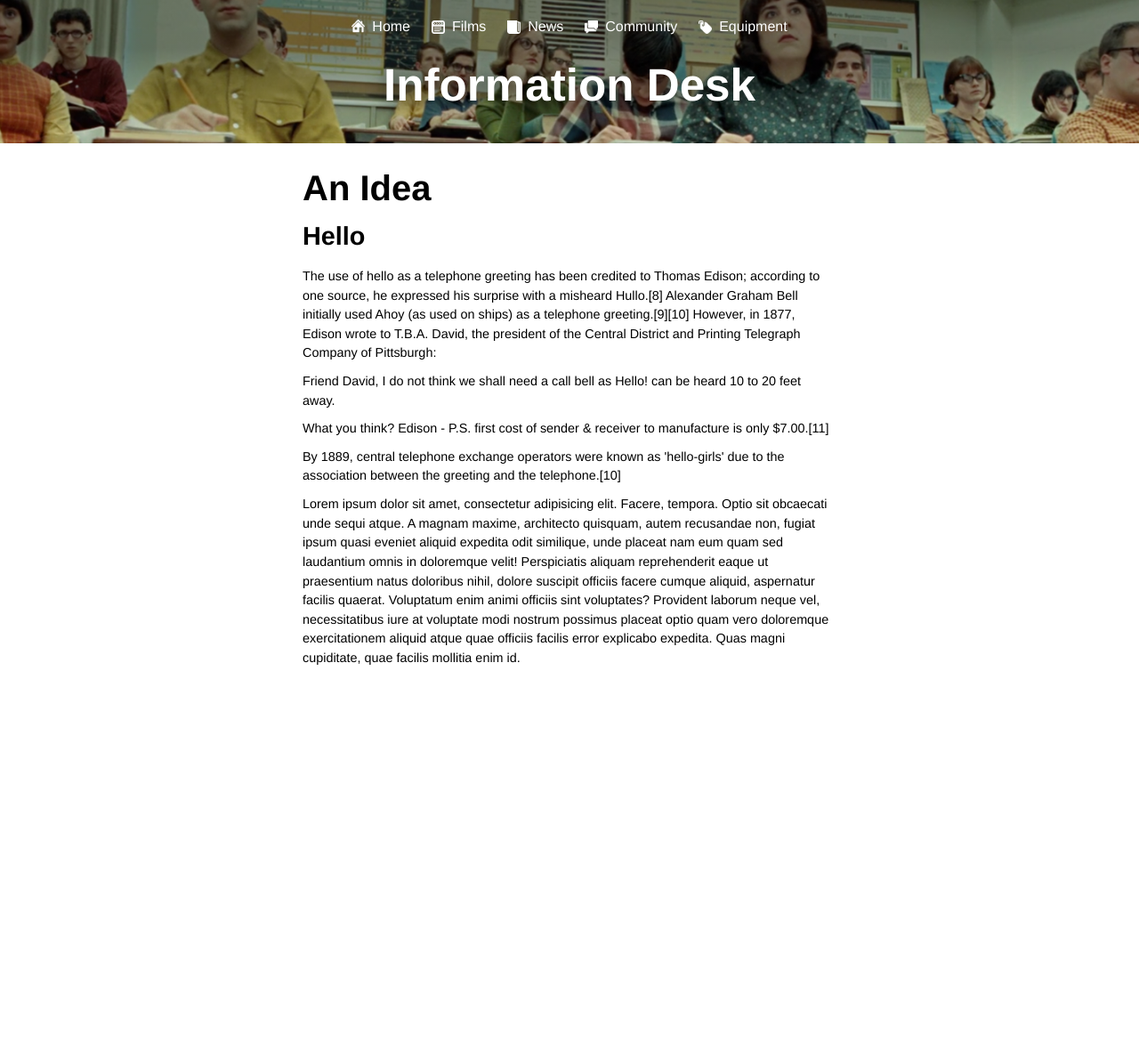
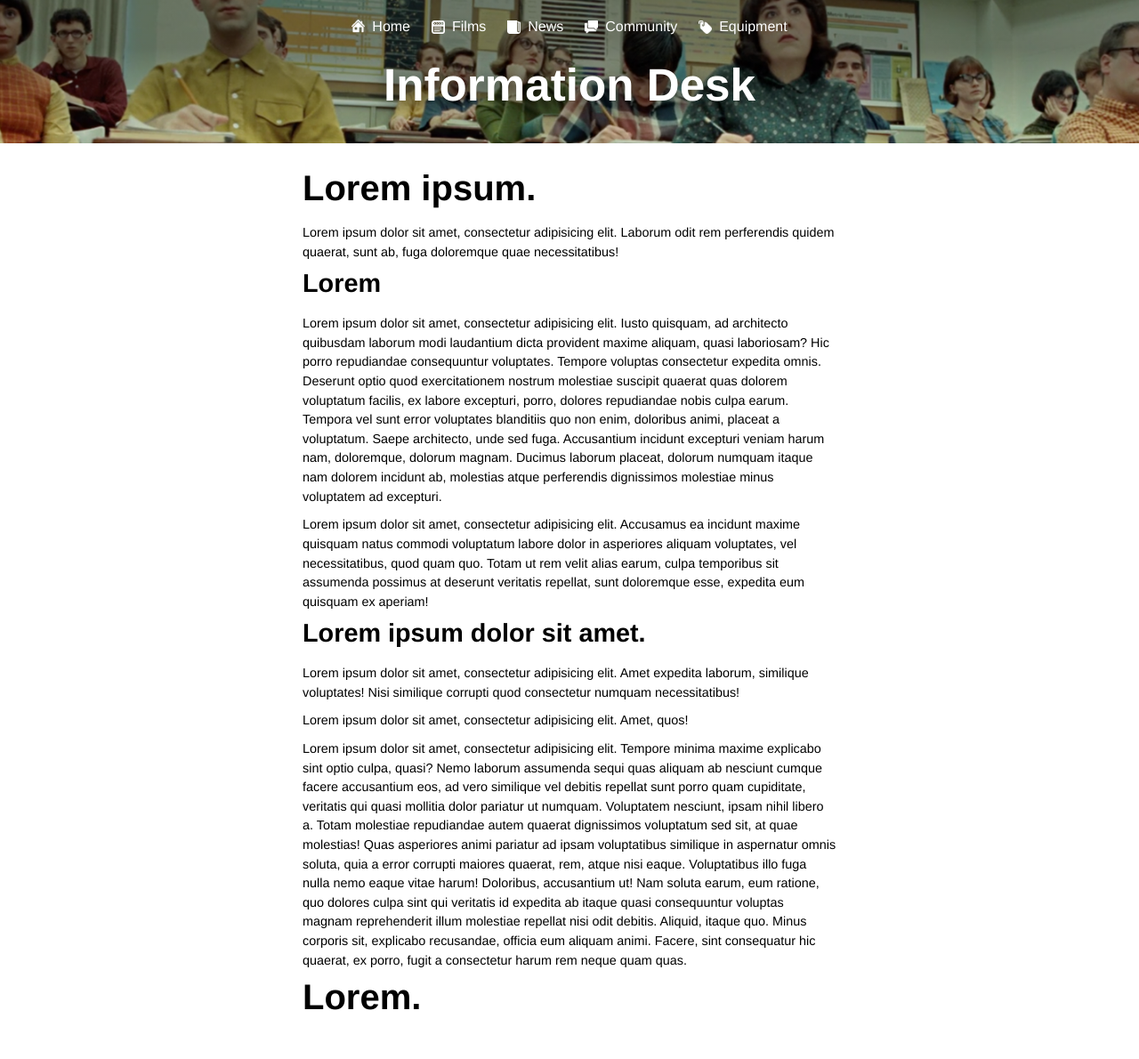
Before and after one commit to jrkolsby/CU-Film-Production-Website, a PHP site: page /about/ in a window 1280 px wide. Shown: the whole page at 89% size. Before the commit the page ends 747 px from the top, so only its background shows below. Run offline with PHP 8.4, Linux system fonts and the light colour scheme; some web fonts are replaced.

Commit message:
Changed copy

```diff
--- a/about/index.php
+++ b/about/index.php
@@ -2,7 +2,7 @@
 <html lang="en">
 <head>
     <meta charset="UTF-8">
-    <title>CU Film Production - About</title>
+    <title>CUFP - About</title>
     <link rel="stylesheet" href="../css/global.css">
     <link rel="stylesheet" href="../css/info.css">
 </head>
@@ -17,13 +17,16 @@
     </nav>
     <h1 id="title">Information Desk</h1>
     <section id="about">
-        <h1>An Idea</h1>
-        <h2>Hello</h2>
-        <p>The use of hello as a telephone greeting has been credited to Thomas Edison; according to one source, he expressed his surprise with a misheard Hullo.[8] Alexander Graham Bell initially used Ahoy (as used on ships) as a telephone greeting.[9][10] However, in 1877, Edison wrote to T.B.A. David, the president of the Central District and Printing Telegraph Company of Pittsburgh:</p>
-        <p>Friend David, I do not think we shall need a call bell as Hello! can be heard 10 to 20 feet away.</p>
-        <p>What you think? Edison - P.S. first cost of sender & receiver to manufacture is only $7.00.[11]</p>
-        <p>By 1889, central telephone exchange operators were known as 'hello-girls' due to the association between the greeting and the telephone.[10]</p>
-        <p>Lorem ipsum dolor sit amet, consectetur adipisicing elit. Facere, tempora. Optio sit obcaecati unde sequi atque. A magnam maxime, architecto quisquam, autem recusandae non, fugiat ipsum quasi eveniet aliquid expedita odit similique, unde placeat nam eum quam sed laudantium omnis in doloremque velit! Perspiciatis aliquam reprehenderit eaque ut praesentium natus doloribus nihil, dolore suscipit officiis facere cumque aliquid, aspernatur facilis quaerat. Voluptatum enim animi officiis sint voluptates? Provident laborum neque vel, necessitatibus iure at voluptate modi nostrum possimus placeat optio quam vero doloremque exercitationem aliquid atque quae officiis facilis error explicabo expedita. Quas magni cupiditate, quae facilis mollitia enim id.</p>
-    </section>
+        <h1>Lorem ipsum.</h1>
+        <p>Lorem ipsum dolor sit amet, consectetur adipisicing elit. Laborum odit rem perferendis quidem quaerat, sunt ab, fuga doloremque quae necessitatibus!</p>
+        <h2>Lorem</h2>
+        <p>Lorem ipsum dolor sit amet, consectetur adipisicing elit. Iusto quisquam, ad architecto quibusdam laborum modi laudantium dicta provident maxime aliquam, quasi laboriosam? Hic porro repudiandae consequuntur voluptates. Tempore voluptas consectetur expedita omnis. Deserunt optio quod exercitationem nostrum molestiae suscipit quaerat quas dolorem voluptatum facilis, ex labore excepturi, porro, dolores repudiandae nobis culpa earum. Tempora vel sunt error voluptates blanditiis quo non enim, doloribus animi, placeat a voluptatum. Saepe architecto, unde sed fuga. Accusantium incidunt excepturi veniam harum nam, doloremque, dolorum magnam. Ducimus laborum placeat, dolorum numquam itaque nam dolorem incidunt ab, molestias atque perferendis dignissimos molestiae minus voluptatem ad excepturi.</p>
+        <p>Lorem ipsum dolor sit amet, consectetur adipisicing elit. Accusamus ea incidunt maxime quisquam natus commodi voluptatum labore dolor in asperiores aliquam voluptates, vel necessitatibus, quod quam quo. Totam ut rem velit alias earum, culpa temporibus sit assumenda possimus at deserunt veritatis repellat, sunt doloremque esse, expedita eum quisquam ex aperiam!</p>
+        <h2>Lorem ipsum dolor sit amet.</h2>
+        <p>Lorem ipsum dolor sit amet, consectetur adipisicing elit. Amet expedita laborum, similique voluptates! Nisi similique corrupti quod consectetur numquam necessitatibus!</p>
+        <p>Lorem ipsum dolor sit amet, consectetur adipisicing elit. Amet, quos!</p>
+        <p>Lorem ipsum dolor sit amet, consectetur adipisicing elit. Tempore minima maxime explicabo sint optio culpa, quasi? Nemo laborum assumenda sequi quas aliquam ab nesciunt cumque facere accusantium eos, ad vero similique vel debitis repellat sunt porro quam cupiditate, veritatis qui quasi mollitia dolor pariatur ut numquam. Voluptatem nesciunt, ipsam nihil libero a. Totam molestiae repudiandae autem quaerat dignissimos voluptatum sed sit, at quae molestias! Quas asperiores animi pariatur ad ipsam voluptatibus similique in aspernatur omnis soluta, quia a error corrupti maiores quaerat, rem, atque nisi eaque. Voluptatibus illo fuga nulla nemo eaque vitae harum! Doloribus, accusantium ut! Nam soluta earum, eum ratione, quo dolores culpa sint qui veritatis id expedita ab itaque quasi consequuntur voluptas magnam reprehenderit illum molestiae repellat nisi odit debitis. Aliquid, itaque quo. Minus corporis sit, explicabo recusandae, officia eum aliquam animi. Facere, sint consequatur hic quaerat, ex porro, fugit a consectetur harum rem neque quam quas.</p>
+        <h1>Lorem.</h1>
+        </section>
 </body>
 </html>
--- a/equipment/index.php
+++ b/equipment/index.php
@@ -2,7 +2,7 @@
 <html lang="en">
 <head>
     <meta charset="UTF-8">
-    <title>CU Film Production - About</title>
+    <title>CUFP - About</title>
     <link rel="stylesheet" href="../css/global.css">
     <link rel="stylesheet" href="../css/info.css">
 </head>
--- a/index.php
+++ b/index.php
@@ -2,7 +2,7 @@
 <html lang="en">
 <head>
     <meta charset="UTF-8">
-    <title>CU Film Production</title>
+    <title>CUFP</title>
     <link rel="stylesheet" href="css/global.css">
     <link rel="stylesheet" href="css/landing.css">
 </head>
```
